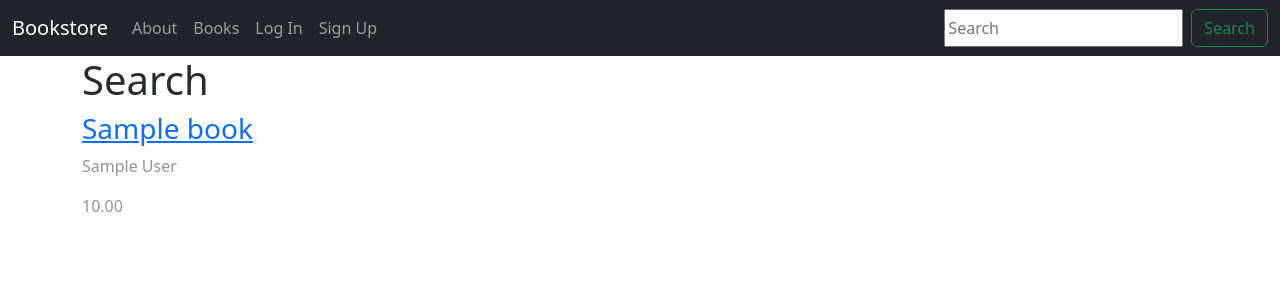
After one commit to witkowskilukas/Bookstore, a Django app: template templates/books/search.html in a window 1280 px wide. The commit adds this page. Shown: the top 300 px of the page. Run offline with Django 5.2, Linux system fonts and the light colour scheme; the template is opened without the code that fills it: values that come from a table or form of the project are taken from there, others are empty; tables that the repository leaves empty hold one stand-in row (values such as "Sample post"); parts of the project's set-up code (start-up, migrations or seed data) failed here and were passed over.

Commit message:
Add search bar

```diff
--- a/books/urls.py
+++ b/books/urls.py
@@ -1,9 +1,10 @@
 from django.urls import path
 from .views import BookListView
 from .views import BookDetailView
-
+from .views import SearchListView
 
 urlpatterns = [
+    path('search', SearchListView.as_view(), name='search'),
     path('book_detail/<uuid:pk>/', BookDetailView.as_view(), name='book_detail'),
     path('', BookListView.as_view(), name='books'),
 
--- a/templates/_base.html
+++ b/templates/_base.html
@@ -38,6 +38,10 @@
           </li>
           {% endif %}
         </ul>
+        <form class="d-flex" action="{% url 'search' %}" method="get"> <!---do search używamy get, a nie post-->
+          <input class="form=control me-2" type="search" name="q" placeholder="Search" aria-label="Search">
+          <button class="btn btn-outline-success" type="submit">Search</button>
+        </form>
       </div>
     </div>
   </nav>
--- /dev/null
+++ b/templates/books/search.html
@@ -0,0 +1,14 @@
+{% extends "_base.html" %}
+{% block title %}Search{% endblock title %}
+
+{% block content %}
+<h1>Search</h1>
+
+{% for book in object_list %}
+<div>
+    <h3><a href="{{ book.get_absolute_url }}">{{ book.title }}</a></h3>
+    <p>{{ book.author }}</p>
+    <p>{{ book.price }}</p>
+</div>
+{% endfor %}
+{% endblock content %}
```
Also changed, not shown: books/views.py (+12 -0 lines).
